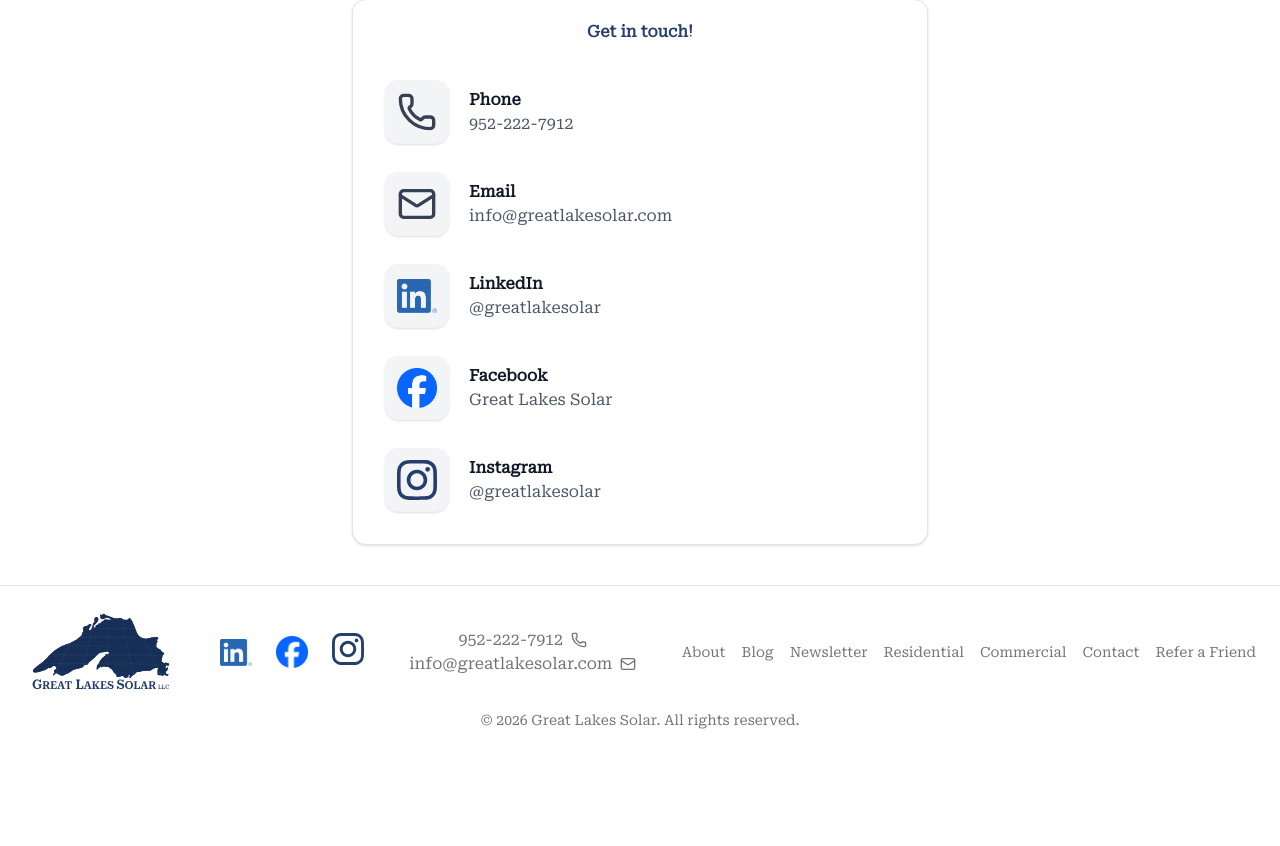
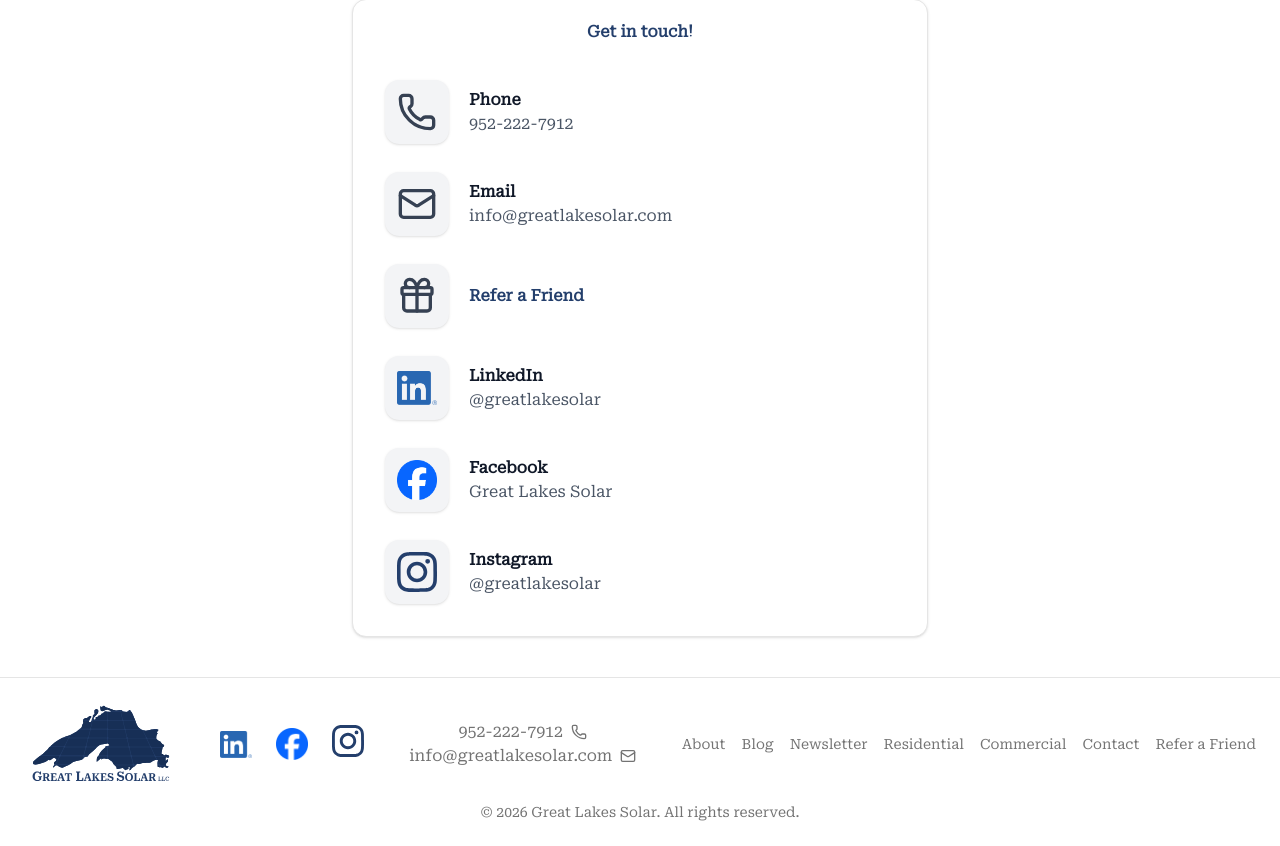
Before and after one commit to AdamWetmore/greatlakesolar, a Next.js app: page / in a window 1280 px wide. Shown: the part 1910-2756 px from the top of the page. Before the commit the page ends 2664 px from the top, so only its background shows below. Built offline with nearby package versions, Linux system fonts and the light colour scheme; no server answers.

Commit message:
Add referral link to shared contact card

```diff
--- a/src/components/contact-card.tsx
+++ b/src/components/contact-card.tsx
@@ -2,7 +2,7 @@ import { EMAIL, PHONE_DISPLAY, PHONE_HREF } from '@/lib/contact'
 import InstagramIcon from '@/components/instagram-icon'
 import Link from 'next/link'
 import Image from 'next/image'
-import { Phone, Mail, ChevronRight } from 'lucide-react'
+import { Phone, Mail, ChevronRight, Gift } from 'lucide-react'
 import { Card, CardContent, CardHeader, CardTitle } from './ui/card'
 
 export default function ContactCard() {
@@ -48,6 +48,27 @@ export default function ContactCard() {
                             <span className="text-gray-600">{EMAIL}</span>
                         </div>
                         <ChevronRight className="ml-auto opacity-0 group-hover:opacity-100" />
+                    </div>
+                </Link>
+                {/* Referrals */}
+                <Link
+                    href="/refer"
+                    className="group hover:bg-accent hover:text-accent-foreground focus-visible:ring-ring block w-full rounded-xl p-2 transition focus-visible:ring-2 focus-visible:outline-none"
+                >
+                    <div className="flex items-center gap-5">
+                        <div className="flex h-16 w-16 shrink-0 items-center justify-center rounded-xl bg-gray-100 shadow-sm transition-all duration-300 group-hover:bg-blue-600 group-hover:shadow-md">
+                            <Gift
+                                aria-hidden="true"
+                                className="h-10 w-10 text-gray-700 transition-colors duration-300 group-hover:text-white"
+                            />
+                        </div>
+                        <div className="min-w-0 flex-1 text-left">
+                            <span className="font-semibold">Refer a Friend</span>
+                        </div>
+                        <ChevronRight
+                            aria-hidden="true"
+                            className="ml-auto shrink-0 opacity-0 group-hover:opacity-100 group-focus-visible:opacity-100"
+                        />
                     </div>
                 </Link>
                 {/* LinkedIn */}
```
Also changed, not shown: 1 other file (tests, documents, lock files or other folders).
